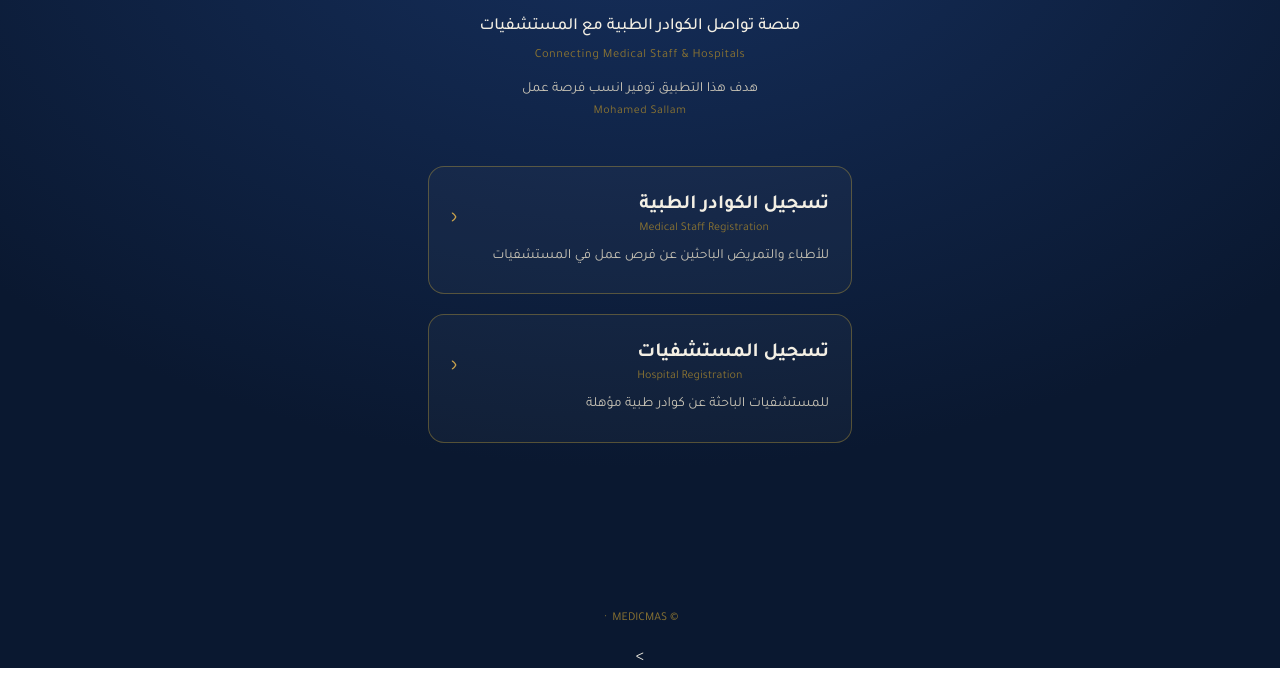
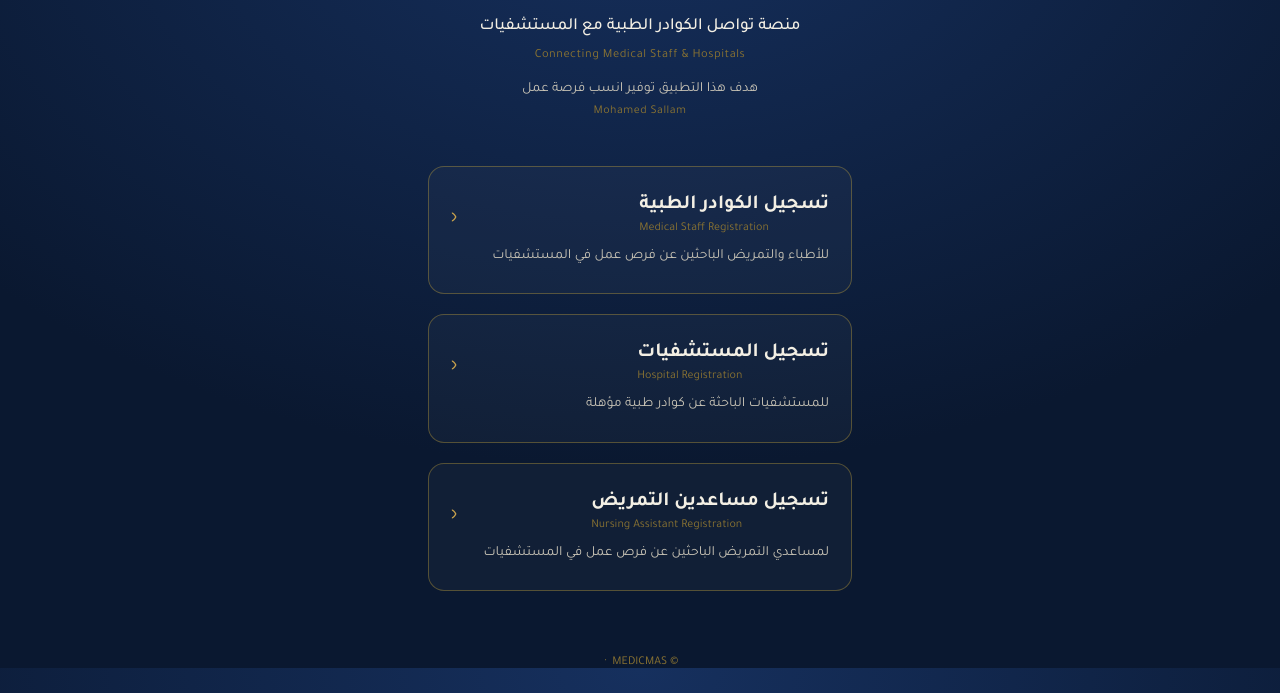
Before and after one commit to mohamedsallam27/MEDICMAS-, a website: page public/index.html in a window 1280 px wide. Shown: the part 132-825 px from the top of the page. Before the commit the page ends 800 px from the top, so only its background shows below. Drawn offline with nearby package versions, Linux system fonts and the light colour scheme.

Commit message:
Update index.html

```diff
--- a/public/index.html
+++ b/public/index.html
@@ -181,10 +181,21 @@
         </div>
         <div class="card-desc">للمستشفيات الباحثة عن كوادر طبية مؤهلة</div>
       </a>
+
+      <a href="nursing-assistant-registration.html" class="card">
+        <div class="card-head">
+          <div>
+            <div class="card-title">تسجيل مساعدين التمريض</div>
+            <span class="card-title-en">Nursing Assistant Registration</span>
+          </div>
+          <div class="card-arrow">‹</div>
+        </div>
+        <div class="card-desc">لمساعدي التمريض الباحثين عن فرص عمل في المستشفيات</div>
+      </a>
     </div>
   </div>
 
-  <footer>© MEDICMAS &nbsp;·&nbsp; <a href="admin.html" id="adminLink" style="display:none;">لوحة التحكم</a></footer>>
+  <footer>© MEDICMAS &nbsp;·&nbsp; <a href="admin.html" id="adminLink" style="display:none;">لوحة التحكم</a></footer>
   <script>
 let tapCount = 0;
 let tapTimer = null;
@@ -199,5 +210,4 @@ document.getElementById('logoTitle').addEventListener('click', function() {
 });
 </script>
 </body>
-</body>
 </html>
```
